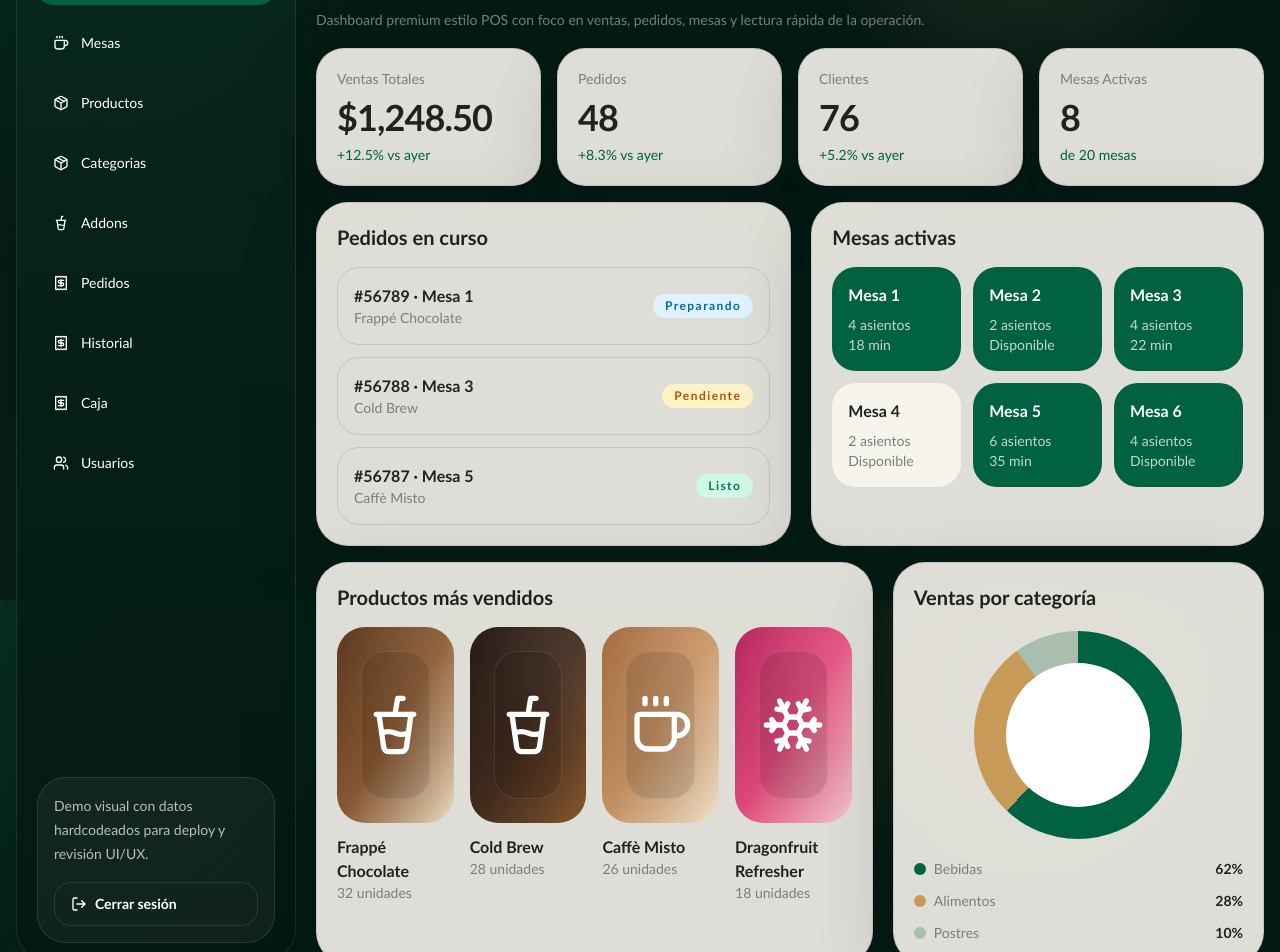
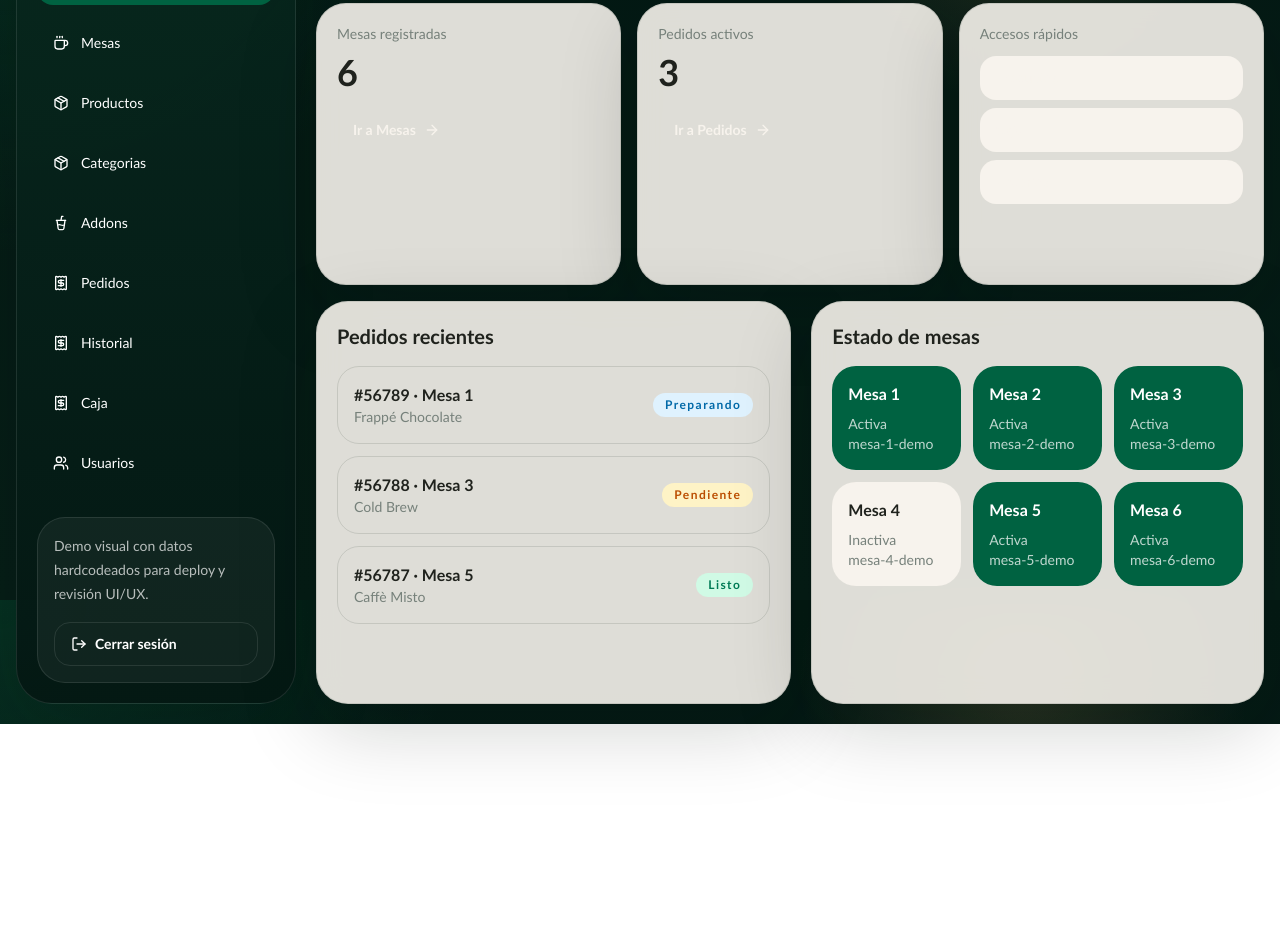
Before and after one commit to StarCafe/Frontend-SC, a Next.js app: page /admin/dashboard in a window 1280 px wide. Shown: the part 200-1152 px from the top of the page. After the commit the page ends 924 px from the top, so only its background shows below. Built offline with nearby package versions, Linux system fonts and the light colour scheme.

Commit message:
feat: arrange the three-view example.

```diff
--- a/src/app/admin/dashboard/page.tsx
+++ b/src/app/admin/dashboard/page.tsx
@@ -1,30 +1,50 @@
-import { demoCategoryBreakdown, demoOrders, demoProducts, demoStats, demoTables } from "@/shared/mock/starcafe-demo";
+import Link from "next/link";
+import { ArrowRight } from "lucide-react";
+import { demoOrders, demoTables } from "@/shared/mock/starcafe-demo";
+import { buttonClasses } from "@/shared/components/ui/button-styles";
 import { Card } from "@/shared/components/ui/card";
-import { MetricCard } from "@/shared/components/ui/metric-card";
-import { ProductVisual } from "@/shared/components/ui/product-visual";
 import { SectionHeading } from "@/shared/components/ui/section-heading";
 import { StatusBadge } from "@/shared/components/ui/status-badge";
-import { TopbarSearch } from "@/shared/components/ui/topbar-search";
 
 export default function AdminDashboardPage() {
   return (
     <div className="section-grid gap-5">
-      <TopbarSearch />
       <SectionHeading
         eyebrow="Admin area"
-        title="Resumen del día"
-        description="Dashboard premium estilo POS con foco en ventas, pedidos, mesas y lectura rápida de la operación."
+        title="Inicio administrativo"
+        description="Vista simple y operativa. Desde aqui el admin entra a las secciones reales del sistema sin KPIs inventados."
       />
 
-      <div className="grid gap-4 xl:grid-cols-4">
-        {demoStats.map((stat) => (
-          <MetricCard key={stat.label} {...stat} />
-        ))}
+      <div className="grid gap-4 md:grid-cols-3">
+        <Card className="rounded-[30px] bg-white p-5 shadow-[var(--shadow-card)]">
+          <p className="text-sm text-[var(--color-muted)]">Mesas registradas</p>
+          <p className="mt-2 text-4xl font-semibold text-[var(--color-ink)]">{demoTables.length}</p>
+          <Link href="/admin/tables" className={buttonClasses({ variant: "ghost", className: "mt-4 justify-start px-0" })}>
+            Ir a Mesas
+            <ArrowRight className="h-4 w-4" />
+          </Link>
+        </Card>
+        <Card className="rounded-[30px] bg-white p-5 shadow-[var(--shadow-card)]">
+          <p className="text-sm text-[var(--color-muted)]">Pedidos activos</p>
+          <p className="mt-2 text-4xl font-semibold text-[var(--color-ink)]">{demoOrders.length}</p>
+          <Link href="/admin/orders" className={buttonClasses({ variant: "ghost", className: "mt-4 justify-start px-0" })}>
+            Ir a Pedidos
+            <ArrowRight className="h-4 w-4" />
+          </Link>
+        </Card>
+        <Card className="rounded-[30px] bg-white p-5 shadow-[var(--shadow-card)]">
+          <p className="text-sm text-[var(--color-muted)]">Accesos rápidos</p>
+          <div className="mt-3 grid gap-2 text-sm">
+            <Link href="/admin/products" className="rounded-2xl bg-[var(--color-surface)] px-4 py-3 text-[var(--color-ink)]">Productos</Link>
+            <Link href="/admin/cashier" className="rounded-2xl bg-[var(--color-surface)] px-4 py-3 text-[var(--color-ink)]">Caja</Link>
+            <Link href="/admin/users" className="rounded-2xl bg-[var(--color-surface)] px-4 py-3 text-[var(--color-ink)]">Usuarios</Link>
+          </div>
+        </Card>
       </div>
 
       <div className="grid gap-5 xl:grid-cols-[1.05fr_1fr]">
         <Card className="rounded-[32px] bg-white p-5 shadow-[var(--shadow-card)]">
-          <h2 className="text-xl font-semibold text-[var(--color-ink)]">Pedidos en curso</h2>
+          <h2 className="text-xl font-semibold text-[var(--color-ink)]">Pedidos recientes</h2>
           <div className="mt-4 grid gap-3">
             {demoOrders.map((order) => (
               <div key={order.id} className="flex items-center justify-between rounded-[22px] border border-[var(--color-border)] px-4 py-4">
@@ -39,48 +59,17 @@ export default function AdminDashboardPage() {
         </Card>
 
         <Card className="rounded-[32px] bg-white p-5 shadow-[var(--shadow-card)]">
-          <h2 className="text-xl font-semibold text-[var(--color-ink)]">Mesas activas</h2>
+          <h2 className="text-xl font-semibold text-[var(--color-ink)]">Estado de mesas</h2>
           <div className="mt-4 grid gap-3 sm:grid-cols-2 lg:grid-cols-3">
             {demoTables.map((table) => (
               <div key={table.id} className={`rounded-[24px] p-4 ${table.active ? "bg-[var(--color-primary)] text-white" : "bg-[var(--color-surface)] text-[var(--color-ink)]"}`}>
                 <p className="font-semibold">Mesa {table.tableNumber}</p>
-                <p className={`mt-2 text-sm ${table.active ? "text-white/75" : "text-[var(--color-muted)]"}`}>{table.occupancyLabel}</p>
-                <p className={`text-sm ${table.active ? "text-white/75" : "text-[var(--color-muted)]"}`}>{table.minutesLabel}</p>
-              </div>
-            ))}
-          </div>
-        </Card>
-      </div>
-
-      <div className="grid gap-5 xl:grid-cols-[1.2fr_0.8fr]">
-        <Card className="rounded-[32px] bg-white p-5 shadow-[var(--shadow-card)]">
-          <h2 className="text-xl font-semibold text-[var(--color-ink)]">Productos más vendidos</h2>
-          <div className="mt-4 grid gap-4 md:grid-cols-2 xl:grid-cols-4">
-            {demoProducts.slice(0, 4).map((product) => (
-              <div key={product.id}>
-                <ProductVisual accent={product.accent} category={product.category} className="min-h-[180px]" />
-                <p className="mt-3 font-semibold text-[var(--color-ink)]">{product.name}</p>
-                <p className="text-sm text-[var(--color-muted)]">{product.subtitle}</p>
-              </div>
-            ))}
-          </div>
-        </Card>
-
-        <Card className="rounded-[32px] bg-white p-5 shadow-[var(--shadow-card)]">
-          <h2 className="text-xl font-semibold text-[var(--color-ink)]">Ventas por categoría</h2>
-          <div className="mt-5 flex items-center justify-center">
-            <div className="relative h-52 w-52 rounded-full bg-[conic-gradient(#006241_0_62%,#c89a58_62%_90%,#a9beae_90%_100%)]">
-              <div className="absolute inset-8 rounded-full bg-white" />
-            </div>
-          </div>
-          <div className="mt-5 grid gap-3">
-            {demoCategoryBreakdown.map((item) => (
-              <div key={item.label} className="flex items-center justify-between text-sm">
-                <div className="flex items-center gap-2">
-                  <span className="h-3 w-3 rounded-full" style={{ backgroundColor: item.color }} />
-                  <span className="text-[var(--color-muted)]">{item.label}</span>
-                </div>
-                <span className="font-semibold text-[var(--color-ink)]">{item.value}</span>
+                <p className={`mt-2 text-sm ${table.active ? "text-white/75" : "text-[var(--color-muted)]"}`}>
+                  {table.active ? "Activa" : "Inactiva"}
+                </p>
+                <p className={`text-sm break-all ${table.active ? "text-white/75" : "text-[var(--color-muted)]"}`}>
+                  {table.qrToken}
+                </p>
               </div>
             ))}
           </div>
--- a/src/app/page.tsx
+++ b/src/app/page.tsx
@@ -2,50 +2,71 @@ import Link from "next/link";
 import { ArrowRight, ChefHat, Coffee, QrCode, ShieldCheck } from "lucide-react";
 import { buttonClasses } from "@/shared/components/ui/button-styles";
 import { Card } from "@/shared/components/ui/card";
-import { demoExperiencePillars, demoPalette, demoProducts } from "@/shared/mock/starcafe-demo";
-import { ProductVisual } from "@/shared/components/ui/product-visual";
+import { demoPalette } from "@/shared/mock/starcafe-demo";
 
-const quickLinks = [
+const accessViews = [
   {
-    href: "/admin/login",
+    href: "/admin/tables",
     icon: ShieldCheck,
-    title: "Administrador",
-    description: "Gestiona mesas, productos, pedidos y caja desde un panel ordenado.",
+    title: "ADMIN",
+    description:
+      "Gestion completa del sistema: mesas, productos, categorias, addons, pedidos, caja y usuarios.",
+    details: [
+      "Sidebar operativo con acceso casi total",
+      "Vista sobria y orientada a gestion",
+      "La primera pagina fuerte es Mesas",
+    ],
   },
   {
-    href: "/kitchen/login",
+    href: "/kitchen/orders",
     icon: ChefHat,
-    title: "Cocina",
-    description: "Visualiza pedidos activos con estados claros y acciones rapidas.",
+    title: "KITCHEN",
+    description:
+      "Tablero rapido de cocina con pedidos activos, cambio de estados y acciones grandes por item y pedido.",
+    details: [
+      "Solo pedidos activos e historial",
+      "Pantalla de alto contraste y pocas distracciones",
+      "Pensado para velocidad operativa",
+    ],
   },
   {
     href: "/mesa/demo-qr-token",
     icon: QrCode,
-    title: "Cliente por QR",
-    description: "Explora la experiencia mobile-first para pedidos publicos por mesa.",
+    title: "CLIENTE QR",
+    description:
+      "Carta mobile-first para pedir desde la mesa, revisar pedidos activos y confirmar un nuevo pedido.",
+    details: [
+      "No comparte opciones con ADMIN ni KITCHEN",
+      "Experiencia calida, simple y visual",
+      "Entra directo al flujo de la mesa",
+    ],
   },
 ];
 
 export default function HomePage() {
   return (
     <main className="relative overflow-hidden py-6">
-      <div className="page-shell section-grid gap-6">
-        <section className="grid gap-5 xl:grid-cols-[320px_minmax(0,1fr)]">
+      <div className="page-shell grid gap-6 xl:grid-cols-[320px_minmax(0,1fr)]">
         <Card className="dark-panel rounded-[40px] border border-white/10 p-6 text-white shadow-[var(--shadow-soft)]">
-            <div className="section-grid gap-6">
+          <div className="grid gap-6">
             <div className="flex items-center gap-3">
               <div className="flex h-14 w-14 items-center justify-center rounded-2xl bg-[var(--color-accent)]/15 text-[var(--color-accent)]">
                 <Coffee className="h-8 w-8" />
               </div>
               <div>
                 <h1 className="text-4xl font-semibold">StarCafe</h1>
-                  <p className="text-white/70">Modern. Warm. Fast.</p>
+                <p className="text-white/70">Acceso por vista</p>
               </div>
             </div>
+
             <p className="text-base leading-7 text-white/70">
-                Demo visual para administración, cocina y cliente QR inspirado en Starbucks y POS premium de cafetería.
+              Aqui no deberia aparecer un dashboard inventado. Primero eliges con que vista quieres entrar:
+              ADMIN, KITCHEN o Cliente QR.
             </p>
-              <div className="grid gap-3">
+
+            <div className="rounded-[28px] border border-white/10 bg-white/5 p-4">
+              <p className="text-sm font-semibold uppercase tracking-[0.18em] text-white/70">Paleta</p>
+              <div className="mt-4 grid gap-3">
                 {demoPalette.map((color) => (
                   <div key={color.hex} className="flex items-center gap-3 rounded-2xl border border-white/10 bg-white/5 p-3">
                     <span className="h-10 w-10 rounded-2xl border border-white/10" style={{ backgroundColor: color.hex }} />
@@ -57,78 +78,54 @@ export default function HomePage() {
                 ))}
               </div>
             </div>
+          </div>
         </Card>
 
         <section className="glass-panel rounded-[40px] border border-[var(--color-border)] px-6 py-8 shadow-[var(--shadow-soft)] md:px-8">
-            <div className="section-grid gap-6">
-              <div className="flex flex-wrap items-center justify-between gap-4">
-                <div className="section-grid gap-3">
+          <div className="grid gap-6">
+            <div className="grid gap-3">
               <span className="w-fit rounded-full border border-[var(--color-border)] bg-white/70 px-4 py-2 text-xs font-semibold uppercase tracking-[0.24em] text-[var(--color-muted)]">
-                    Hardcoded deploy demo
+                Seleccion de acceso
               </span>
-                  <div className="section-grid gap-3">
               <h2 className="max-w-3xl text-4xl font-semibold tracking-tight text-[var(--color-ink)] md:text-6xl">
-                      StarCafe <span className="app-gradient-text">Control Center</span>
+                Escoge la vista correcta para entrar
               </h2>
               <p className="max-w-3xl text-base leading-7 text-[var(--color-muted)] md:text-lg">
-                      Todas las pantallas ya están diseñadas con datos mock: admin, kitchen y cliente QR listos para deploy visual.
+                Las tres experiencias son distintas: el cliente no ve lo mismo que KITCHEN, y KITCHEN no
+                tiene el acceso completo de ADMIN.
               </p>
             </div>
+
+            <div className="grid gap-4 md:grid-cols-3">
+              {accessViews.map(({ href, icon: Icon, title, description, details }) => (
+                <Card key={href} className="grid gap-5 rounded-[32px] bg-white p-6 shadow-[var(--shadow-card)]">
+                  <div className="flex h-14 w-14 items-center justify-center rounded-2xl bg-[var(--color-surface-strong)] text-[var(--color-primary)]">
+                    <Icon className="h-7 w-7" />
                   </div>
-                <div className="rounded-[28px] bg-[var(--color-surface)] p-4">
-                  <p className="text-sm font-semibold text-[var(--color-ink)]">Principios</p>
-                  <div className="mt-3 grid gap-2">
-                    {demoExperiencePillars.slice(0, 3).map((item) => (
-                      <p key={item} className="text-sm text-[var(--color-muted)]">{item}</p>
+
+                  <div className="grid gap-2">
+                    <h3 className="text-2xl font-semibold text-[var(--color-ink)]">{title}</h3>
+                    <p className="text-sm leading-7 text-[var(--color-muted)]">{description}</p>
+                  </div>
+
+                  <div className="rounded-[24px] bg-[var(--color-surface)] p-4">
+                    <div className="grid gap-2">
+                      {details.map((detail) => (
+                        <p key={detail} className="text-sm leading-6 text-[var(--color-muted)]">
+                          {detail}
+                        </p>
                       ))}
                     </div>
                   </div>
-              </div>
 
-              <div className="flex flex-col gap-3 sm:flex-row">
-              <Link href="/admin/login" className={buttonClasses({ size: "lg" })}>
-                Entrar al panel
+                  <Link href={href} className={buttonClasses({ className: "w-full justify-between" })}>
+                    Entrar a esta vista
                     <ArrowRight className="h-4 w-4" />
-              </Link>
-              <Link href="/mesa/demo-qr-token" className={buttonClasses({ size: "lg", variant: "secondary" })}>
-                Ver experiencia QR
-              </Link>
-              </div>
-
-              <div className="grid gap-4 xl:grid-cols-[1.2fr_0.8fr]">
-                <div className="grid gap-4 md:grid-cols-3">
-                  {quickLinks.map(({ href, icon: Icon, title, description }) => (
-                    <Card key={href} className="section-grid gap-4 rounded-[30px] bg-white p-6 shadow-[var(--shadow-card)]">
-                      <div className="flex h-12 w-12 items-center justify-center rounded-2xl bg-[var(--color-surface-strong)] text-[var(--color-primary)]">
-                        <Icon className="h-6 w-6" />
-                      </div>
-                      <div className="section-grid gap-2">
-                        <h2 className="text-xl font-semibold text-[var(--color-ink)]">{title}</h2>
-                        <p className="text-sm leading-6 text-[var(--color-muted)]">{description}</p>
-                      </div>
-                      <Link href={href} className={buttonClasses({ variant: "ghost", className: "justify-start px-0" })}>
-                        Abrir módulo
                   </Link>
                 </Card>
               ))}
             </div>
-                <Card className="rounded-[30px] bg-white p-5 shadow-[var(--shadow-card)]">
-                  <h3 className="text-xl font-semibold text-[var(--color-ink)]">Productos destacados</h3>
-                  <div className="mt-4 grid gap-4">
-                    {demoProducts.slice(0, 3).map((product) => (
-                      <div key={product.id} className="grid gap-3 sm:grid-cols-[120px_minmax(0,1fr)]">
-                        <ProductVisual accent={product.accent} category={product.category} className="min-h-[120px]" />
-                        <div className="py-2">
-                          <p className="text-lg font-semibold text-[var(--color-ink)]">{product.name}</p>
-                          <p className="mt-1 text-sm text-[var(--color-muted)]">{product.description}</p>
           </div>
-                      </div>
-                    ))}
-                  </div>
-                </Card>
-              </div>
-            </div>
-          </section>
         </section>
       </div>
     </main>
--- a/src/modules/tables/presentation/components/tables-management.tsx
+++ b/src/modules/tables/presentation/components/tables-management.tsx
@@ -28,9 +28,9 @@ export function TablesManagement() {
           <Card key={table.id} className="rounded-[30px] bg-white p-5 shadow-[var(--shadow-card)]">
             <div className="flex items-start justify-between gap-4">
               <div>
-                <p className="text-sm text-[var(--color-muted)]">Mesa {table.tableNumber}</p>
-                <h3 className="text-2xl font-semibold text-[var(--color-ink)]">{table.occupancyLabel}</h3>
-                <p className="mt-1 text-sm text-[var(--color-muted)]">{table.minutesLabel}</p>
+                <p className="text-sm text-[var(--color-muted)]">Mesa</p>
+                <h3 className="text-3xl font-semibold text-[var(--color-ink)]">{table.tableNumber}</h3>
+                <p className="mt-1 text-sm text-[var(--color-muted)]">{table.active ? "Mesa operativa" : "Mesa desactivada"}</p>
               </div>
               <StatusBadge status={table.active ? "ACTIVE" : "INACTIVE"} label={table.active ? "Activa" : "Inactiva"} />
             </div>
--- a/src/shared/mock/starcafe-demo.ts
+++ b/src/shared/mock/starcafe-demo.ts
@@ -15,12 +15,9 @@ export interface DemoProduct {
 export interface DemoTable {
   id: number;
   tableNumber: number;
-  seats: number;
   qrToken: string;
   qrUrl: string;
   active: boolean;
-  occupancyLabel: string;
-  minutesLabel: string;
 }
 
 export interface DemoOrderItem {
@@ -136,12 +133,12 @@ export const demoProducts: DemoProduct[] = [
 ];
 
 export const demoTables: DemoTable[] = [
-  { id: 1, tableNumber: 1, seats: 4, qrToken: "mesa-1-demo", qrUrl: "https://starcafe.app/mesa/mesa-1-demo", active: true, occupancyLabel: "4 asientos", minutesLabel: "18 min" },
-  { id: 2, tableNumber: 2, seats: 2, qrToken: "mesa-2-demo", qrUrl: "https://starcafe.app/mesa/mesa-2-demo", active: true, occupancyLabel: "2 asientos", minutesLabel: "Disponible" },
-  { id: 3, tableNumber: 3, seats: 4, qrToken: "mesa-3-demo", qrUrl: "https://starcafe.app/mesa/mesa-3-demo", active: true, occupancyLabel: "4 asientos", minutesLabel: "22 min" },
-  { id: 4, tableNumber: 4, seats: 2, qrToken: "mesa-4-demo", qrUrl: "https://starcafe.app/mesa/mesa-4-demo", active: false, occupancyLabel: "2 asientos", minutesLabel: "Disponible" },
-  { id: 5, tableNumber: 5, seats: 6, qrToken: "mesa-5-demo", qrUrl: "https://starcafe.app/mesa/mesa-5-demo", active: true, occupancyLabel: "6 asientos", minutesLabel: "35 min" },
-  { id: 6, tableNumber: 6, seats: 4, qrToken: "mesa-6-demo", qrUrl: "https://starcafe.app/mesa/mesa-6-demo", active: true, occupancyLabel: "4 asientos", minutesLabel: "Disponible" },
+  { id: 1, tableNumber: 1, qrToken: "mesa-1-demo", qrUrl: "https://starcafe.app/mesa/mesa-1-demo", active: true },
+  { id: 2, tableNumber: 2, qrToken: "mesa-2-demo", qrUrl: "https://starcafe.app/mesa/mesa-2-demo", active: true },
+  { id: 3, tableNumber: 3, qrToken: "mesa-3-demo", qrUrl: "https://starcafe.app/mesa/mesa-3-demo", active: true },
+  { id: 4, tableNumber: 4, qrToken: "mesa-4-demo", qrUrl: "https://starcafe.app/mesa/mesa-4-demo", active: false },
+  { id: 5, tableNumber: 5, qrToken: "mesa-5-demo", qrUrl: "https://starcafe.app/mesa/mesa-5-demo", active: true },
+  { id: 6, tableNumber: 6, qrToken: "mesa-6-demo", qrUrl: "https://starcafe.app/mesa/mesa-6-demo", active: true },
 ];
 
 export const demoOrders: DemoOrder[] = [
```
Lines whose indentation alone changed are shown as unchanged.
